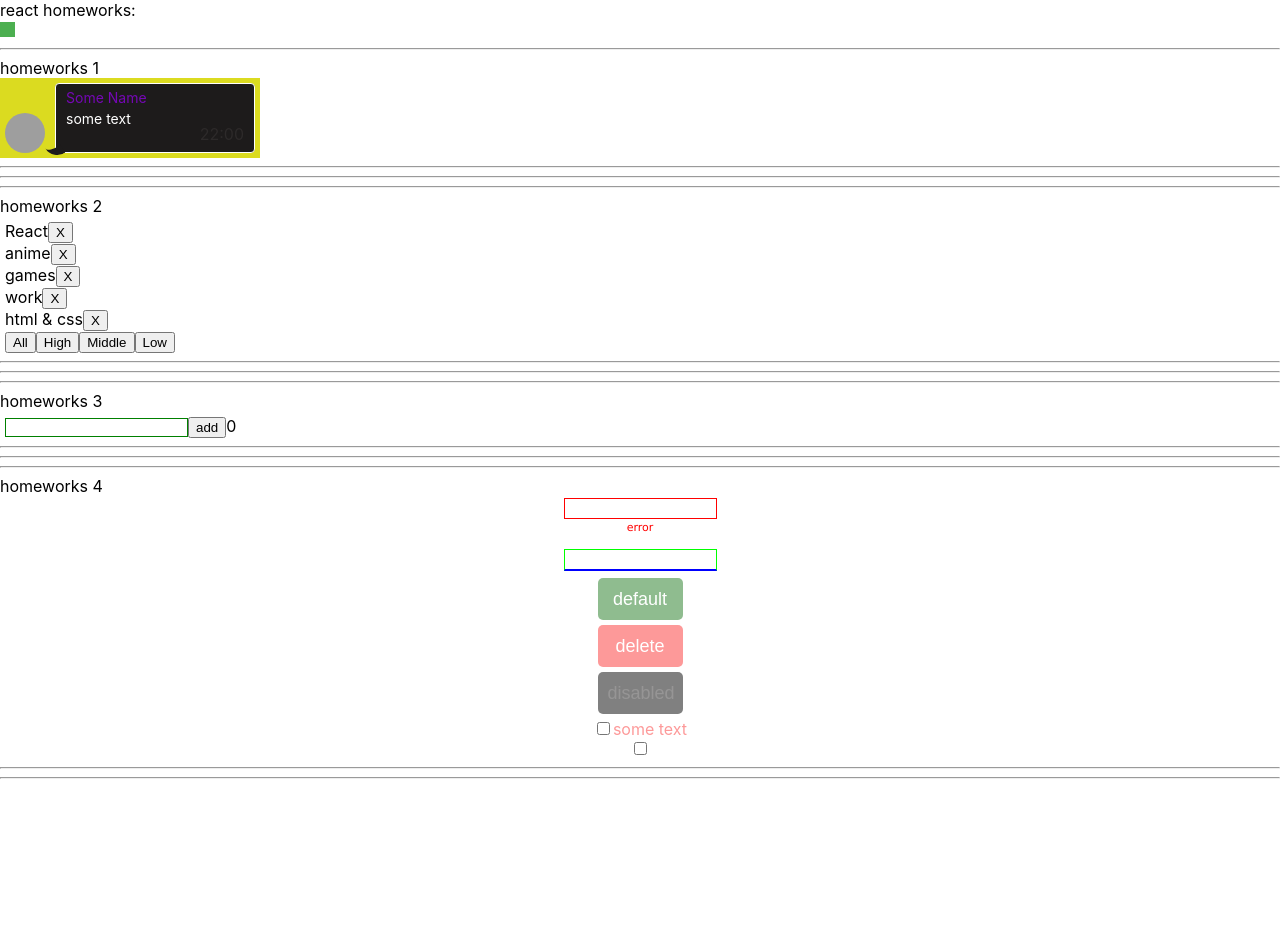
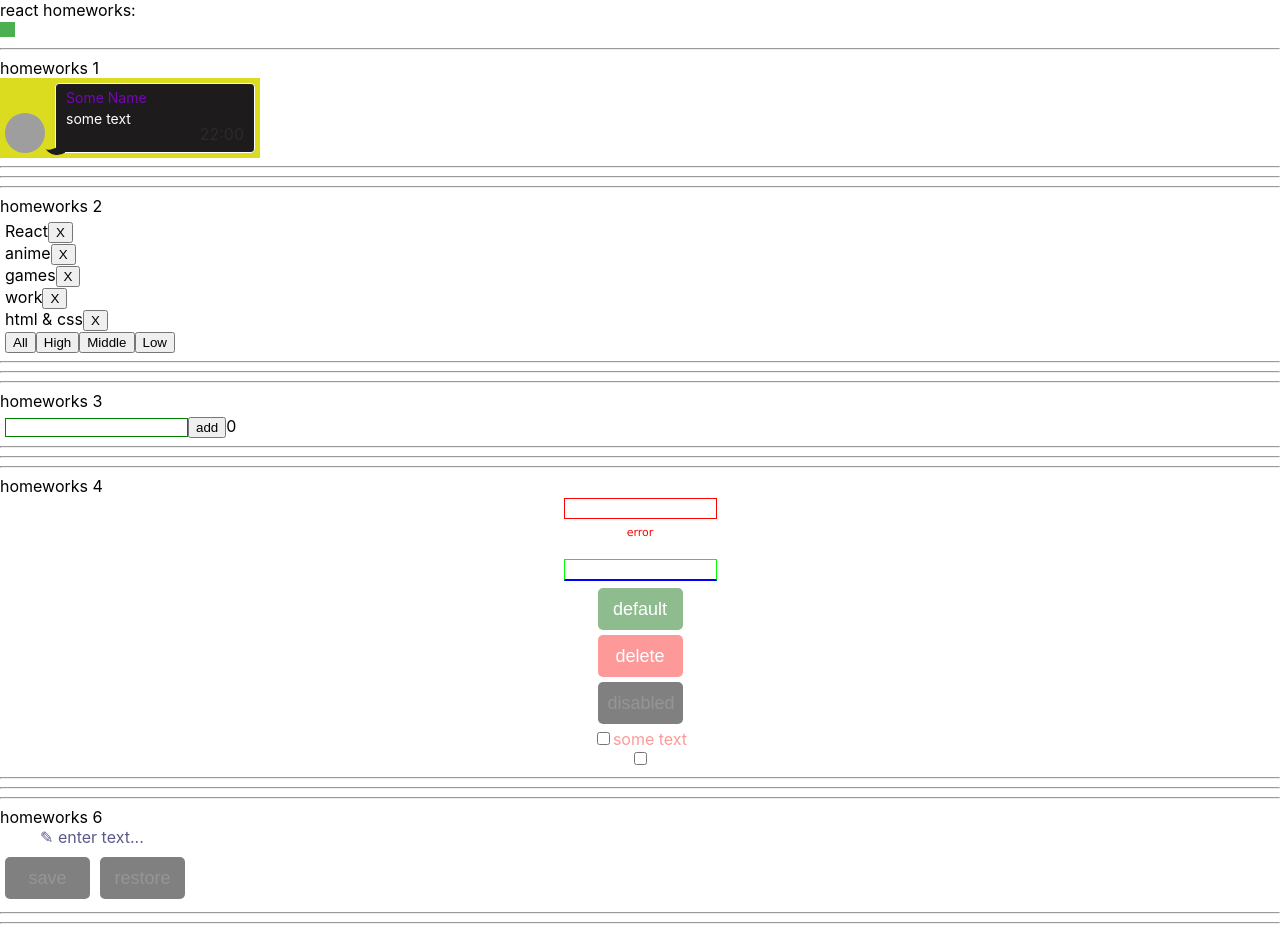
Before and after one commit to zhirkovpetr/homeworks-by-ignat, a React (Create React App) app: page /#/pre-junior in a window 1280 px wide. Before the commit the page ends 800 px from the top, so only its background shows below. Built offline with nearby package versions, Linux system fonts and the light colour scheme; grey boxes are pictures that could not be loaded.

Commit message:
completed task HW6

```diff
--- a/src/p2-homeworks/h4/common/c1-SuperInputText/SuperInputText.module.css
+++ b/src/p2-homeworks/h4/common/c1-SuperInputText/SuperInputText.module.css
@@ -27,4 +27,5 @@
     color: red;
     font-family: Verdana;
     font-size: 11px;
+    padding: 5px;
 }
--- a/src/p2-homeworks/h5/pages/PreJunior.tsx
+++ b/src/p2-homeworks/h5/pages/PreJunior.tsx
@@ -3,6 +3,7 @@ import HW1 from '../../h1/HW1'
 import HW2 from '../../h2/HW2'
 import HW3 from '../../h3/HW3'
 import HW4 from '../../h4/HW4'
+import HW6 from "../../h6/HW6";
 
 function PreJunior() {
     return (
@@ -11,7 +12,7 @@ function PreJunior() {
             <HW2/>
             <HW3/>
             <HW4/>
-            {/*<HW6/>*/}
+            <HW6/>
 
         </div>
     )
--- a/src/p2-homeworks/h6/HW6.tsx
+++ b/src/p2-homeworks/h6/HW6.tsx
@@ -2,15 +2,20 @@ import React, {useState} from 'react'
 import SuperEditableSpan from './common/c4-SuperEditableSpan/SuperEditableSpan'
 import SuperButton from '../h4/common/c2-SuperButton/SuperButton'
 import {restoreState, saveState} from './localStorage/localStorage'
+import s from '../h6/common/c4-SuperEditableSpan/SuperEditableSpan.module.css'
+
 
 function HW6() {
     const [value, setValue] = useState<string>('')
+    const error = value ? '' : 'error'
 
     const save = () => {
         saveState<string>('editable-span-value', value)
+
     }
     const restore = () => {
-        // setValue()
+        const state: string = restoreState<string>('editable-span-value', value)
+        setValue(state)
     }
 
     return (
@@ -23,11 +28,13 @@ function HW6() {
                 <SuperEditableSpan
                     value={value}
                     onChangeText={setValue}
-                    spanProps={{children: value ? undefined : 'enter text...'}}
+                    spanProps={{children: value ? '' : 'enter text...'}}
+                    error={error}
                 />
             </div>
-            <SuperButton onClick={save}>save</SuperButton>
-            <SuperButton onClick={restore}>restore</SuperButton>
+            <SuperButton disabled={value === ''} onClick={save}>save</SuperButton>
+            <SuperButton disabled={value === ''} onClick={restore}>restore</SuperButton>
+
 
             <hr/>
             {/*для личного творчества, могу проверить*/}
--- /dev/null
+++ b/src/p2-homeworks/h6/common/c4-SuperEditableSpan/SuperEditableSpan.module.css
@@ -0,0 +1,11 @@
+.beautifulSpan {
+    display: inline-block;
+    height: 25px;
+    color: #5a5a8d;
+    cursor: pointer;
+    margin: 0px 0 0px 40px;
+}
+
+.beautifulSpan:active {
+    color: #242494;
+}
--- a/src/p2-homeworks/h6/common/c4-SuperEditableSpan/SuperEditableSpan.tsx
+++ b/src/p2-homeworks/h6/common/c4-SuperEditableSpan/SuperEditableSpan.tsx
@@ -1,6 +1,6 @@
-import React, {DetailedHTMLProps, InputHTMLAttributes, HTMLAttributes, useState} from 'react'
+import React, {DetailedHTMLProps, InputHTMLAttributes, HTMLAttributes, useState, KeyboardEvent} from 'react'
 import SuperInputText from '../../../h4/common/c1-SuperInputText/SuperInputText'
-
+import s from './SuperEditableSpan.module.css'
 // тип пропсов обычного инпута
 type DefaultInputPropsType = DetailedHTMLProps<InputHTMLAttributes<HTMLInputElement>, HTMLInputElement>
 // тип пропсов обычного спана
@@ -30,23 +30,22 @@ const SuperEditableSpan: React.FC<SuperEditableSpanType> = (
     const [editMode, setEditMode] = useState<boolean>(false)
     const {children, onDoubleClick, className, ...restSpanProps} = spanProps || {}
 
+
     const onEnterCallback = () => {
-        // setEditMode() // выключить editMode при нажатии Enter
-
+        setEditMode(false)
         onEnter && onEnter()
     }
+
     const onBlurCallback = (e: React.FocusEvent<HTMLInputElement>) => {
-        // setEditMode() // выключить editMode при нажатии за пределами инпута
-
+        setEditMode(false)
         onBlur && onBlur(e)
     }
     const onDoubleClickCallBack = (e: React.MouseEvent<HTMLSpanElement, MouseEvent>) => {
-        // setEditMode() // включить editMode при двойном клике
-
+        setEditMode(true)
         onDoubleClick && onDoubleClick(e)
     }
 
-    const spanClassName = `${'сделать красивый стиль для спана'} ${className}`
+    const spanClassName = `${s.beautifulSpan} ${className ? className : ''}`
 
     return (
         <>
@@ -67,7 +66,7 @@ const SuperEditableSpan: React.FC<SuperEditableSpanType> = (
                         {...restSpanProps}
                     >
                         {/*если нет захардкодженного текста для спана, то значение инпута*/}
-                        {children || restProps.value}
+                        ✎ {children || restProps.value}
                     </span>
                 )
             }
--- a/src/p2-homeworks/h6/localStorage/localStorage.ts
+++ b/src/p2-homeworks/h6/localStorage/localStorage.ts
@@ -15,6 +15,7 @@ export function restoreState<T>(key: string, defaultState: T) {
 
 // ---------------------------------------------------------------------------------------------------------------
 // пример использования:
+/*
 type StateType = {
     x: string
     y: number
@@ -25,3 +26,4 @@ saveState<StateType>('test', {x: 'A', y: 1})
 
 // получем в переменную state объект из ячейки 'test' или дэфолтный объект если ячейка пуста
 const state: StateType = restoreState<StateType>('test', {x: '', y: 0})
+*/
```
